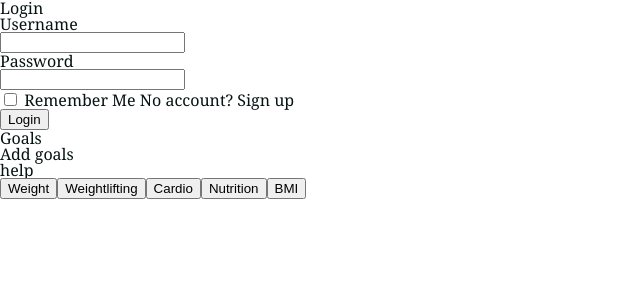
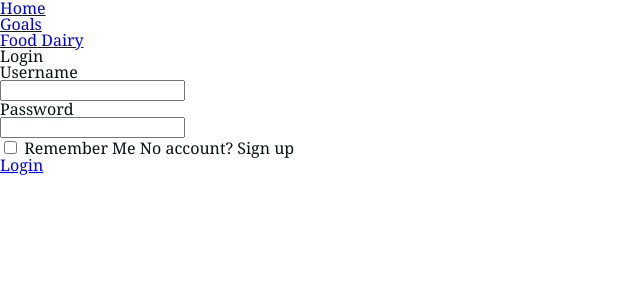
Before and after one commit to SamuelBarnett/FitnessTrackerApp, a React (Create React App) app: page / in a window 1280 px wide. Shown: the top 300 px of the page, without its empty margins (0-640 px from the left). Built offline with nearby package versions, Linux system fonts and the light colour scheme.

Commit message:
added navigation and used map() for goals

```diff
--- a/package.json
+++ b/package.json
@@ -36,5 +36,8 @@
       "last 1 firefox version",
       "last 1 safari version"
     ]
+  },
+  "devDependencies": {
+    "react-router-dom": "^6.6.1"
   }
 }
--- a/src/components/App.js
+++ b/src/components/App.js
@@ -1,14 +1,22 @@
-import logo from './logo.svg';
-import '../styles/App.css';
-import Goals from '../pages/goals';
-import Login from '../pages/login';
-
+import React from "react";
+import { BrowserRouter, Routes, Route } from "react-router-dom";
+import "../styles/App.css";
+import Goals from "../pages/goals";
+import Login from "../pages/login";
+import Navigation from "./navigation";
 
 function App() {
   return (
     <div className="App">
-      <Login />
-      <Goals />
+      <BrowserRouter>
+      <Navigation />
+        <Routes>
+          <Route>
+            <Route index element={<Login />} />
+            <Route path="/goals" element={<Goals />} />
+          </Route>
+        </Routes>
+      </BrowserRouter>
     </div>
   );
 }
--- a/src/components/navigation.jsx
+++ b/src/components/navigation.jsx
@@ -1,10 +1,23 @@
+import React from "react";
+import { NavLink } from "react-router-dom";
+
 const Navigation = () => {
+  const Links = [
+    { label: "Home", to: "/" },
+    { label: "Goals", to: "/goals" },
+    { label: "Food Dairy", to: "/foodDiary" },
+  ];
+
   return (
-    <div className="navigation">
-      <label> Home </label>
-      <label> Goals </label>
-      <label> Food Log </label>
-    </div>
+    <nav>
+      <ul>
+        {Links.map((link) => (
+          <li key={link.to}>
+            <NavLink to={link.to}>{link.label}</NavLink>
+          </li>
+        ))}
+      </ul>
+    </nav>
   );
 };
 export default Navigation;
--- a/src/pages/goals.jsx
+++ b/src/pages/goals.jsx
@@ -1,5 +1,7 @@
 import React, { useState } from "react";
 import "../styles/index.css";
+import { Link } from "react-router-dom";
+
 const Goals = () => {
   // state variable is display and function is setDisplay starts as false and is set to one of the pages
   const [display, setDisplay] = useState(false);
@@ -7,6 +9,14 @@ const Goals = () => {
   const HandleClick = (current) => {
     setDisplay(current);
   };
+
+  const Pages = [
+    { label: "Weight", page: "weight-page" },
+    { label: "Weightlifting", page: "weightlifting-page" },
+    { label: "Cardio", page: "cardio-page" },
+    { label: "Nutrition", page: "nutrition-page" },
+    { label: "BMI", page: "BMI-page" },
+  ];
 
   return (
     <div className="goals">
@@ -16,27 +26,13 @@ const Goals = () => {
       <div>
         <h2>Add goals</h2>
         <div>
-          <label className="help-label">help</label>
-        </div>
-        <div>
-          <button className="set-goals-button" onClick={() => HandleClick("weight-page")}>
-            Weight
-          </button>
-          <button className="set-goals-button" onClick={() => HandleClick("weightlifting-page")}>
-            Weightlifting
-          </button>
-          <button className="set-goals-button" onClick={() => HandleClick("cardio-page")}>
-            Cardio
-          </button>
-          <button className="set-goals-button" onClick={() => HandleClick("nutrition-page")}>
-            Nutrition
-          </button>
-          <button className="set-goals-button" onClick={() => HandleClick("BMI-page")}>
-            BMI
-          </button>
+          {Pages.map((Page) => (
+            <button className="set-goals-button" onClick={() => HandleClick(Page.page)}>
+              {Page.label}
+            </button>
+          ))}
         </div>
       </div>
-
       {/* weight page */}
       <div className={`weight-page ${display === "weight-page" ? "" : "hidden"}`}>
         <label>help</label>
@@ -156,19 +152,25 @@ const Goals = () => {
         </div>
         <form method="post" className="content-goals">
           <div>
-            <label>Walking</label>
+            <label>Calories</label>
             <div>
               <input />
             </div>
           </div>
           <div>
-            <label>Running</label>
+            <label>Protein</label>
             <div>
               <input />
             </div>
           </div>
           <div>
-            <label>Swimming</label>
+            <label>Fats</label>
+            <div>
+              <input />
+            </div>
+          </div>
+          <div>
+            <label>Carbohydrates</label>
             <div>
               <input />
             </div>
--- a/src/pages/login.jsx
+++ b/src/pages/login.jsx
@@ -1,6 +1,10 @@
+import React from "react";
+import { Link } from "react-router-dom";
+
+
 const Login = () => {
   return (
-    <form method="post" action="login.php" class="content-login">
+    <form class="content-login">
       <div>
         <h2>Login</h2>
         <div>
@@ -27,7 +31,7 @@ const Login = () => {
           <a> No account? Sign up</a>
         </div>
         <div>
-          <button>Login</button>
+          <Link to="goals">Login</Link>
         </div>
       </div>
     </form>
--- /dev/null
+++ b/src/routes/index.jsx
@@ -0,0 +1,2 @@
+import React from "react";
+import { BrowserRouter, Routes, Route } from "react-router-dom";
--- a/src/styles/index.css
+++ b/src/styles/index.css
@@ -15,7 +15,6 @@
     --links: #590004;
     --shadow: rgb(42, 41, 44);
 }
-
 .hidden{
   display: none;
 }
@@ -29,7 +28,7 @@
   -moz-osx-font-smoothing: grayscale;
 } */
 
-code {
+/* code {
   font-family: source-code-pro, Menlo, Monaco, Consolas, 'Courier New',
     monospace;
-}
+} */
```
Also changed, not shown: src/pages/foodDiary.jsx (added, +9 -0 lines), src/pages/home.jsx (added, +9 -0 lines), src/pages/fooddiary.html (deleted), src/pages/home.html (deleted), 1 other file (tests, documents, lock files or other folders).
